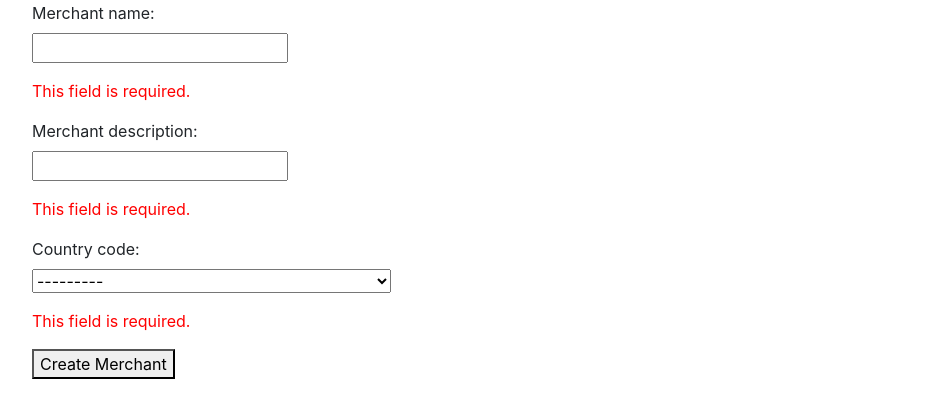
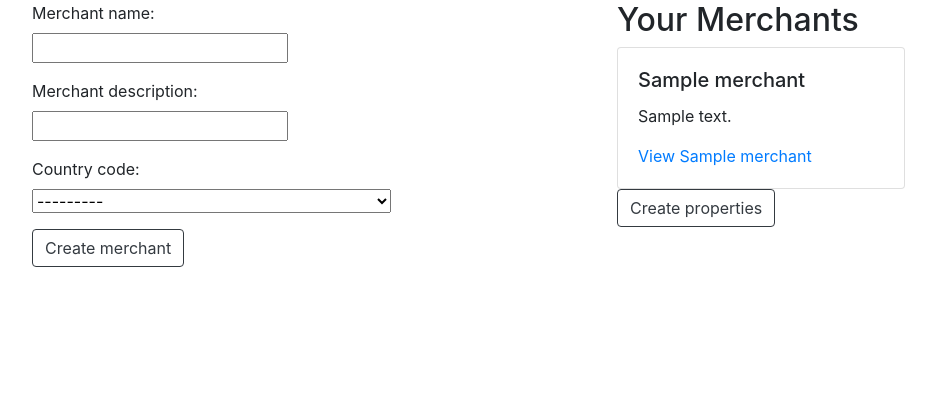
Before and after one commit to Agency254/eventsplannersalliance.com, a Django app: page /merchants/new/ in a window 1280 px wide. Shown: the part 159-577 px from the top of the page, without its empty margins (38-974 px from the left). Run offline with Django 3.2, Linux system fonts and the light colour scheme; a user stored in the database is signed in; tables that the repository leaves empty hold one stand-in row (values such as "Sample post"); some libraries are stand-ins or nearby versions.

Commit message:
performed CRU for merchants --WIP (delete functionality)

```diff
--- a/epa_frontend/templates/registration/merchant_creation.html
+++ b/epa_frontend/templates/registration/merchant_creation.html
@@ -2,6 +2,9 @@
 
 {% block content %}
     <div class="container" style="padding-top: 160px; padding-left: 0; padding-right: 0;">
+
+        <div class="row">
+            <div class="col">
                 <form method="post">
                     {% csrf_token %}
                     {% for field in merchant_form %}
@@ -11,12 +14,30 @@
                             {% if field.help_text %}
                                 <small style="color: grey">{{ field.help_text }}</small>
                             {% endif %}
-                {% for error in field.errors %}
+                            {% if error in field.errors %}
                                 <p style="color: red">{{ error }}</p>
-                {% endfor %}
+                            {% endif %}
                         </p>
                     {% endfor %}
-        <button type="submit">Create Merchant</button>
+                    <button type="submit" class="btn btn-outline-dark">Create merchant</button>
                 </form>
             </div>
+            <div class="col">
+                {% if current_merchants %}
+                    <h2>Your Merchants</h2>
+                    {% for merchant in current_merchants %}
+                        <div class="card" style="width: 18rem;">
+                          <div class="card-body">
+                            <h5 class="card-title">{{ merchant.merchant_name }}</h5>
+                            <p class="card-text">{{ merchant.merchant_description }}</p>
+                            <a href="/merchant/{{ merchant.id }}" class="card-link">View {{ merchant.merchant_name }}</a>
+                          </div>
+                        </div>
+                    {% endfor %}
+                    <button class="btn btn-outline-dark">Create properties</button>
+                {% endif %}
+
+            </div>
+        </div>
+    </div>
 {% endblock %}
--- a/epa_frontend/urls.py
+++ b/epa_frontend/urls.py
@@ -10,5 +10,7 @@ urlpatterns = [
     path('accounts/signup/', authentication.signup, name='signup'),
     path('accounts/login/', authentication.login, name='login'),
     path('merchants/new/', authentication.create_merchant, name='create_merchant'),
+    path('merchant/<int:pk>/', authentication.view_merchant, name='view_merchant'),
+    path('merchant/<int:pk>/update/', authentication.update_merchant, name='update_merchant'),
 
 ]
--- a/epa_frontend/views/authentication.py
+++ b/epa_frontend/views/authentication.py
@@ -2,11 +2,12 @@ from datetime import datetime
 from django.contrib import messages
 from django.contrib.auth import authenticate, login
 from django.contrib.auth.decorators import login_required
-from django.contrib.auth.forms import UserCreationForm
+from django.contrib.auth.forms import UserCreationForm, AuthenticationForm
 from django.db import transaction
 from django.shortcuts import render, redirect
 
 from epa_frontend.forms.authentication_forms import UserForm, ProfileForm, MerchantForm
+from epa_frontend.models import Merchants
 
 
 def signup(request):
@@ -27,6 +28,7 @@ def signup(request):
 @login_required
 @transaction.atomic
 def update_profile(request):
+    print(request.user.profile)
     if request.method == 'POST':
         user_form = UserForm(request.POST, instance=request.user)
         profile_form = ProfileForm(request.POST, request.FILES, instance=request.user.profile)
@@ -58,7 +60,7 @@ def view_profile(request):
 @login_required
 def create_merchant(request):
     current_user = request.user
-    print(current_user.id)
+    current_user_merchants = Merchants.objects.filter(admin_id=current_user.profile.id)
     if request.method == 'POST':
         merchant_form = MerchantForm(request.POST)
 
@@ -73,5 +75,41 @@ def create_merchant(request):
     else:
         merchant_form = MerchantForm(request.POST)
     return render(request, 'registration/merchant_creation.html', {
-        "merchant_form": merchant_form
+        "merchant_form": merchant_form,
+        "current_merchants": current_user_merchants
     })
+
+
+@login_required
+def update_merchant(request, pk):
+    current_user = request.user
+    current_user_merchants = Merchants.objects.filter(admin_id=current_user.profile.id, id=pk)
+    current_merchant = [e for e in current_user_merchants]
+    # print(current_merchant[0].merchant_name)
+    if request.method == 'POST':
+        merchant_form = MerchantForm(request.POST, instance=current_merchant[0])
+        if merchant_form.is_valid():
+            merchant_form.save()
+            messages.success(request, ('Your merchant was successfully updated!'))
+            return redirect('view_merchant', pk=current_merchant[0].id)
+        else:
+            messages.error(request, ('Please fix the errors below!'))
+    else:
+        merchant_form = MerchantForm(instance=current_merchant[0])
+    return render(request, 'registration/update_merchant.html', {
+        "merchant_form": merchant_form,
+        "current_merchant": current_merchant[0]
+    })
+
+
+def view_merchant(request, pk):
+    current_user = request.user
+    user_creation_form = UserCreationForm()
+    user_authentication_form = AuthenticationForm()
+    merchant = Merchants.objects.get(pk=pk)
+    return render(request, 'registration/merchant.html', {
+        "merchant": merchant,
+        "user_authentication_form": user_authentication_form,
+        "user_creation_form": user_creation_form,
+        "current_user": current_user
+    })
```
Also changed, not shown: epa_frontend/templates/registration/login.html (+2 -13 lines), epa_frontend/templates/registration/merchant.html (added, +8 -0 lines), epa_frontend/templates/registration/update_merchant.html (added, +26 -0 lines). Lines whose indentation alone changed are shown as unchanged.
